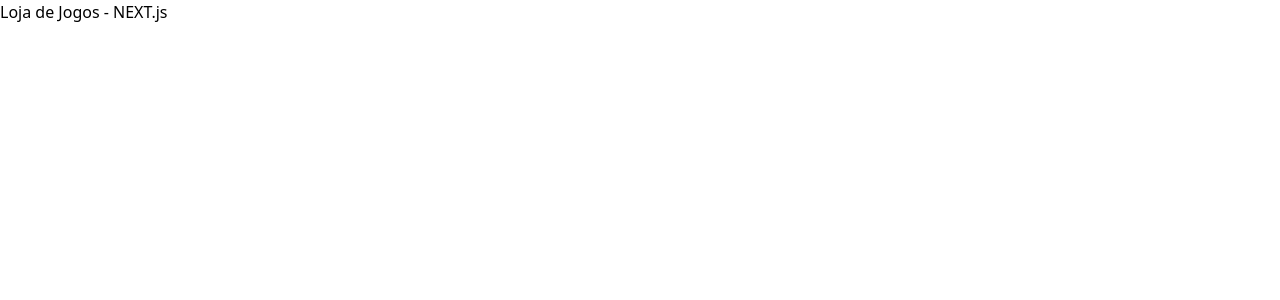
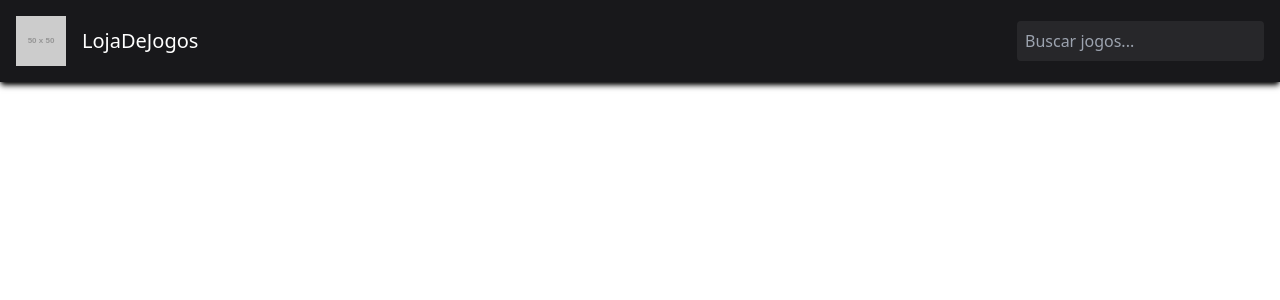
Before and after one commit to lucivandosousa/lojadejogos-next, a Next.js app: page / in a window 1280 px wide. Shown: the top 300 px of the page. Built offline with nearby package versions, Linux system fonts and the light colour scheme.

Commit message:
feat: create navbar component

```diff
--- /dev/null
+++ b/src/app/components/NavBar/NavBar.tsx
@@ -0,0 +1,16 @@
+import Input from "../Input/Input";
+
+export default function NavBar() {
+  return (
+    <header className="flex justify-between items-center p-4 bg-zinc-900 text-white gap-4 shadow-neutral-950 shadow-md">
+      <div className="flex items-center gap-4">
+        <img src="http://via.placeholder.com/50" alt="logo" />
+        <h1 className="text-xl">LojaDeJogos</h1>
+      </div>
+      <Input
+        type="text"
+        placeholder="Buscar jogos..."
+      />
+    </header>
+  )
+}
--- a/src/app/page.tsx
+++ b/src/app/page.tsx
@@ -1,7 +1,9 @@
+import NavBar from "./components/NavBar/NavBar";
+
 export default function Home() {
   return (
-    <main>
-      <h1>Loja de Jogos - NEXT.js</h1>
-    </main>
+    <>
+      <NavBar />
+    </>
   );
 }
```
